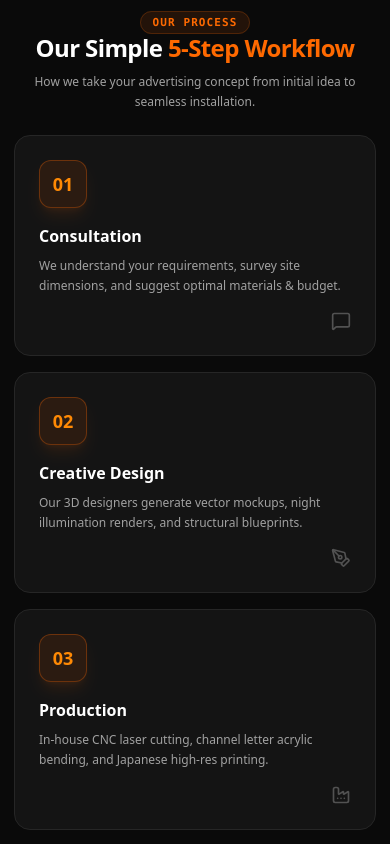
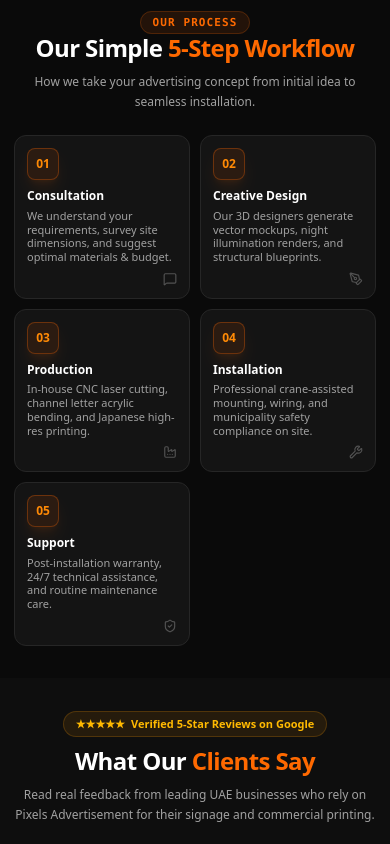
Before and after one commit to ahmathmusharraf/PixelsAdvertisement2, a React (Vite) app: page / in a window 390 px wide. Shown: the part 8080-8924 px from the top of the page. Built offline with nearby package versions, Linux system fonts and the light colour scheme.

Commit message:
Update ProcessSection.tsx

```diff
--- a/src/components/ProcessSection.tsx
+++ b/src/components/ProcessSection.tsx
@@ -59,8 +59,8 @@ export const ProcessSection: React.FC = () => {
           </p>
         </motion.div>
 
-        {/* 5-Step Connected Grid */}
-        <div className="grid grid-cols-1 sm:grid-cols-2 lg:grid-cols-5 gap-4 relative">
+        {/* 5-Step Connected Grid - 2 Columns on Mobile */}
+        <div className="grid grid-cols-2 lg:grid-cols-5 gap-2.5 sm:gap-4 relative">
           {steps.map((step, idx) => {
             const Icon = step.icon;
             return (
@@ -68,28 +68,28 @@ export const ProcessSection: React.FC = () => {
                 key={idx}
                 initial={{ opacity: 0, y: 30 }}
                 whileInView={{ opacity: 1, y: 0 }}
-                viewport={{ once: true, margin: '-50px' }}
-                transition={{ duration: 0.5, delay: idx * 0.1 }}
+                viewport={{ once: true, margin: '-30px' }}
+                transition={{ duration: 0.5, delay: idx * 0.08 }}
                 whileHover={{ y: -5 }}
-                className="group p-6 rounded-2xl bg-neutral-900/80 border border-neutral-800 hover:border-orange-500/50 flex flex-col justify-between transition-all duration-300 relative"
+                className="group p-3 sm:p-6 rounded-xl sm:rounded-2xl bg-neutral-900/80 border border-neutral-800 hover:border-orange-500/50 flex flex-col justify-between transition-all duration-300 relative"
               >
                 <div>
                   {/* Step Number Circle */}
-                  <div className="w-12 h-12 rounded-xl bg-orange-500/10 group-hover:bg-orange-500 border border-orange-500/30 text-orange-400 group-hover:text-white font-extrabold text-lg flex items-center justify-center transition-all duration-300 mb-4 shadow-lg shadow-orange-500/10">
+                  <div className="w-8 h-8 sm:w-12 sm:h-12 rounded-lg sm:rounded-xl bg-orange-500/10 group-hover:bg-orange-500 border border-orange-500/30 text-orange-400 group-hover:text-white font-extrabold text-xs sm:text-lg flex items-center justify-center transition-all duration-300 mb-2 sm:mb-4 shadow-lg shadow-orange-500/10">
                     {step.num}
                   </div>
 
-                  <h3 className="text-base font-bold text-white group-hover:text-orange-400 transition mb-2">
+                  <h3 className="text-xs sm:text-base font-bold text-white group-hover:text-orange-400 transition mb-1 sm:mb-2 leading-snug">
                     {step.title}
                   </h3>
 
-                  <p className="text-xs text-neutral-400 leading-relaxed">
+                  <p className="text-[11px] sm:text-xs text-neutral-400 leading-tight sm:leading-relaxed">
                     {step.desc}
                   </p>
                 </div>
 
-                <div className="pt-4 flex justify-end">
-                  <Icon className="w-5 h-5 text-neutral-600 group-hover:text-orange-400 transition" />
+                <div className="pt-2 sm:pt-4 flex justify-end">
+                  <Icon className="w-3.5 h-3.5 sm:w-5 sm:h-5 text-neutral-600 group-hover:text-orange-400 transition" />
                 </div>
               </motion.div>
             );
```
